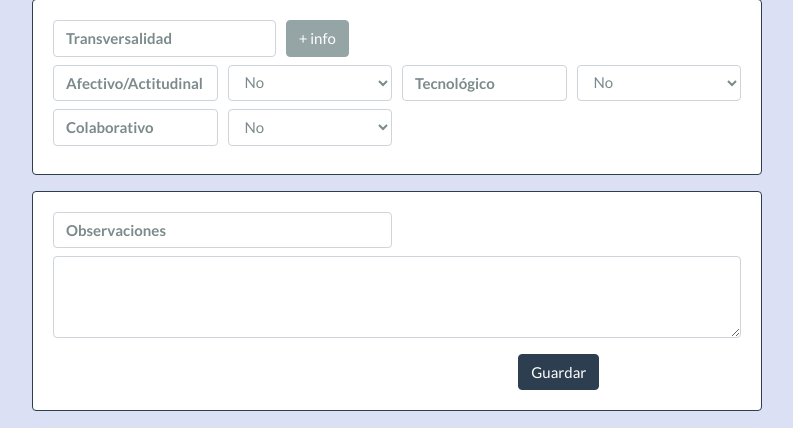
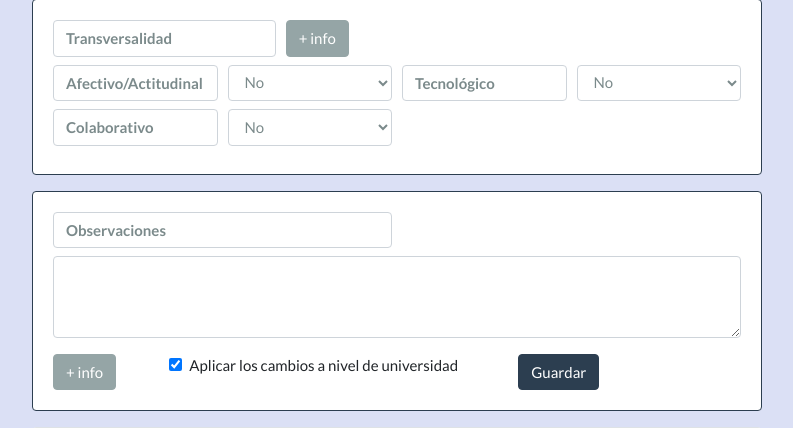
Before and after one commit to abalderas/corameval, a Flask app: template templates/results.html in a window 1280 px wide. Shown: the part 1061-1489 px from the top of the page, without its empty margins (433-1226 px from the left). Run offline with Flask 2, Linux system fonts and the light colour scheme; the template is opened without the code that fills it, so the values that code supplies are empty; some libraries are stand-ins or nearby versions.

Commit message:
actualizando transmision de datos a niveles superiores

```diff
--- a/app.py
+++ b/app.py
@@ -298,6 +298,19 @@ def instrument_save(id):
         { "revisiones": {"usuario": session['username'], "fecha": datetime.now()} }
     }
     mongo.db.instrumentos.update_one(myquery, newrevision)
+
+
+    if request.form.get('aplicar'):
+
+        # obtenemos universidad a través de id de curso
+        document_instrument = mongo.db.instrumentos.find_one({"_id": ObjectId(request.form['id'])}, {"course_id":1})
+        universidad = institution(document_instrument['course_id'])['universidad']
+        cursos = cursos_universidad(universidad)
+        # en vez de print, actualizar los cursos con los datos de arriba
+        for curso in cursos:
+            print(curso)
+        #FIN PRUEBA
+
     save = 1
     return instrument(request.form['id'], save)
 
@@ -374,8 +387,11 @@ def institution(id):
         'modalidad': document_institution.get('modalidad',''),
         "_id": document_institution.get('_id','')
         }
-    print()
     return data_course
+
+def cursos_universidad(universidad):
+    documents_cursos = mongo.db.asignaturas.find({}, {"_id":1})
+    return documents_cursos
 
 @app.route('/asignaturas', methods=['POST'])
 def asignaturas():
--- a/templates/results.html
+++ b/templates/results.html
@@ -355,7 +355,17 @@
                                     </div>
                                 </div>
                                 <div class="form-row  mt-3">
-                                    <div class="col-sm-8">
+                                    <div class="col-sm-2">
+                                        <button type="button" class="btn btn-secondary" title="" data-container="body" data-toggle="popover" data-placement="right"
+                                        data-content="Si marca esta casilla, los cambios se aplicarán a todos los resultados de aprendizaje a nivel de universidad">+ info</button>
+                                    </div>
+                                    <div class="col-sm-6">
+                                        <div class="form-check">
+                                            <label class="form-check-label">
+                                                <input class="form-check-input" type="checkbox" name="aplicar" id="aplicar" checked>
+                                                Aplicar los cambios a nivel de universidad
+                                            </label>
+                                        </div>
                                     </div>
                                     <div class="col-sm-3">
                                         <input type="hidden" name="id" value="{{document['_id']}}" />
```
Also changed, not shown: templates/instruments.html (+11 -1 lines), templates/skills.html (+11 -3 lines).
